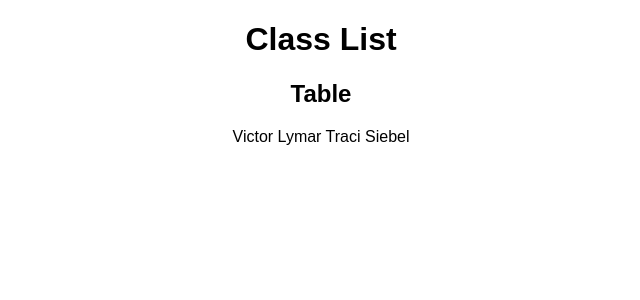
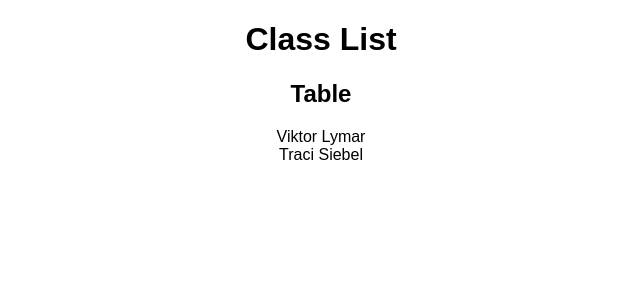
Before and after one commit to HeDelValle/ClassRoster, a React (Create React App) app: page / in a window 1280 px wide. Shown: the top 300 px of the page, without its empty margins (319-959 px from the left). Built offline with nearby package versions, Linux system fonts and the light colour scheme.

Commit message:
Function now uses Objects

```diff
--- a/src/App.js
+++ b/src/App.js
@@ -1,17 +1,18 @@
 import "./styles.css";
 
-function showNames(people) {
-  return people[0] + " " + people[1] + " ";
+function showNames(person) {
+  return <div> {person.FirstName + " " + person.LastName} </div>;
 }
-
-let people = [
-  ["Victor", "Lymar"],
-  ["Traci", "Siebel"]
+//array of people
+let people =[
+  { FirstName: "Viktor", LastName: "Lymar"},
+{FirstName: "Traci", LastName: "Siebel" }
 ];
 
-let names = people.map(showNames);
-console.log(names);
-let elements = names;
+let names = [];
+
+//code to show elements on screen
+let elements = people.map(showNames);
 export default function App() {
   return (
     <div className="App">
@@ -21,6 +22,8 @@ export default function App() {
     </div>
   );
 }
+
+
 //function to store the date
 function ClassRoster(first, last, year, color) {
   return first + " " + last + " " + year + " " + color;
```
